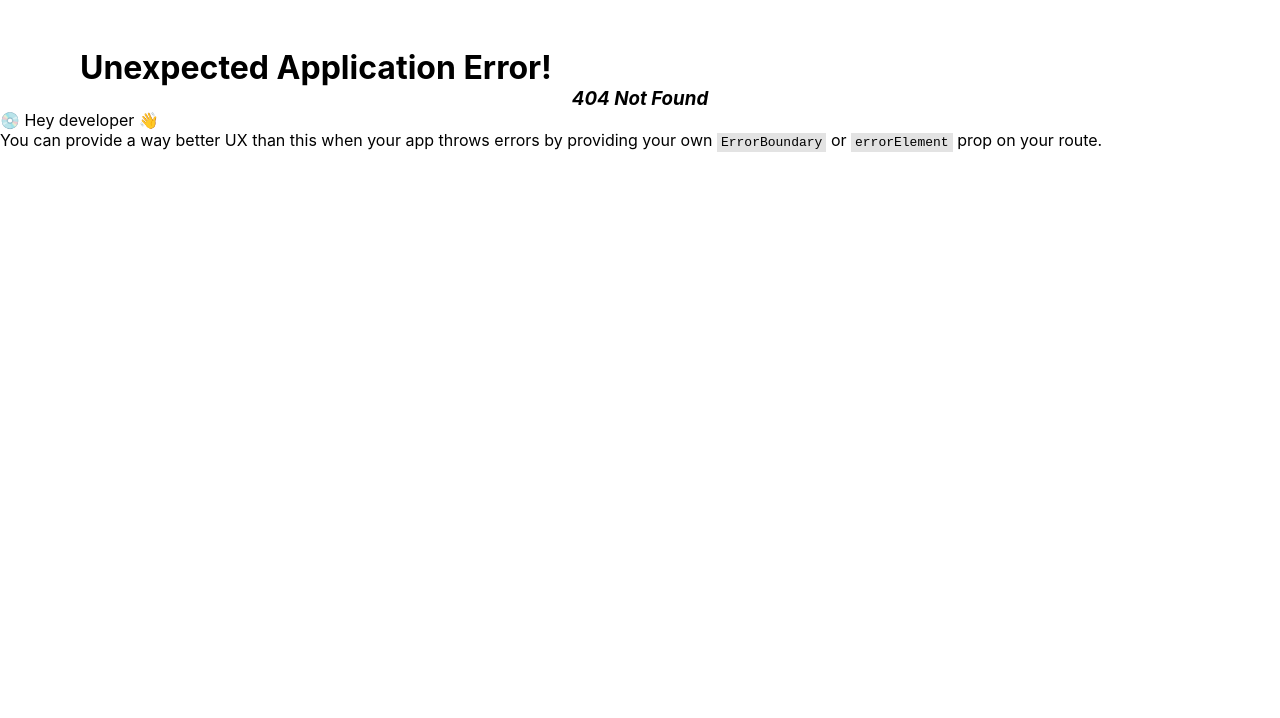
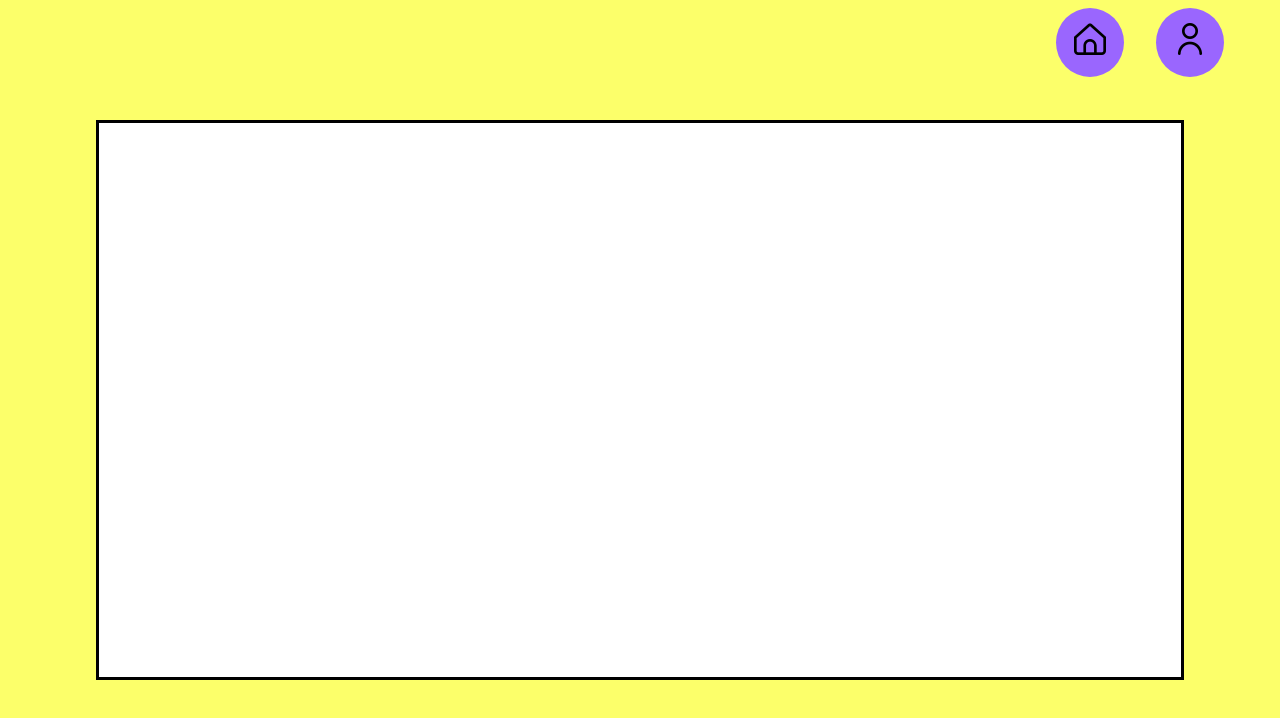
Before and after one commit to TomasCedeno/ColabArt_Frontend, a React (Vite) app: page /room/1 in a window 1280 px wide. Before the commit this address had no page. Shown: the top 718 px of the page. Built offline with nearby package versions, Linux system fonts and the light colour scheme.

Commit message:
Initial Canvas

```diff
--- /dev/null
+++ b/src/components/Canvas/canvas.css
@@ -0,0 +1,6 @@
+#canvas {
+    background-color: #fff;
+    border: solid black;
+    width: 85%;
+    height: 70vh;
+}
--- /dev/null
+++ b/src/components/Canvas/index.jsx
@@ -0,0 +1,38 @@
+import { useRef } from 'react';
+import { useState } from 'react';
+import './canvas.css'
+
+const Canvas = () => {
+    const canvas = useRef();
+    const [x, setX] = useState(0);
+    const [y, setY] = useState(0);
+    const [mouseDown, setMouseDown] = useState(false);
+
+    const onMouseDown = (e) => {
+        canvas.current.getContext("2d").moveTo(x, y);
+        setMouseDown(true);
+    };
+
+    const onMouseUp = (e) => {
+        setMouseDown(false);
+    };
+
+    const onMouseMove = (e) => {
+        setX(e.clientX)
+        setY(e.clientY)
+
+        if (mouseDown) {
+            canvas.current.getContext("2d").lineTo(x, y);
+            canvas.current.getContext("2d").stroke();
+        }
+    };
+
+    return <canvas id="canvas"
+        ref={canvas}
+        onMouseDown={onMouseDown}
+        onMouseUp={onMouseUp}
+        onMouseMove={onMouseMove}>
+        </canvas>
+}
+
+export default Canvas;
--- a/src/main.jsx
+++ b/src/main.jsx
@@ -5,6 +5,7 @@ import {createBrowserRouter, RouterProvider} from 'react-router-dom'
 
 import Home from './routes/Home'
 import Account from './routes/Account'
+import Room from './routes/Room'
 
 
 const router = createBrowserRouter([
@@ -15,6 +16,10 @@ const router = createBrowserRouter([
   {
     path: '/account',
     element: <Account />
+  },
+  {
+    path: '/room/:roomId',
+    element: <Room />
   }
 ])
 
--- a/src/routes/Home/index.jsx
+++ b/src/routes/Home/index.jsx
@@ -1,5 +1,5 @@
-import { useState } from "react";
-import { useEffect } from "react";
+import { useState, useEffect } from "react";
+import { useNavigate } from "react-router-dom";
 import Navbar from "../../components/Navbar";
 import Drawing from "../../components/Drawing";
 import Modal from '../../components/Modal'
@@ -14,6 +14,9 @@ const Home = () => {
     const [drawings, setDrawings] = useState(drawingsList);
     const [showCreateModal, setShowCreateModal] = useState(false);
     const [showJoinModal, setShowJoinModal] = useState(false);
+    const [drawingName, setDrawingName] = useState('');
+    const [drawingLink, setDrawingLink] = useState('');
+    const navigate = useNavigate();
 
     useEffect(()=>{
         document.body.style.overflow = showCreateModal || showJoinModal ? "hidden" : "auto";
@@ -25,6 +28,14 @@ const Home = () => {
 
     const toggleJoinModal = () => {
         setShowJoinModal(!showJoinModal)
+    }
+
+    const createDrawing = () => {
+        navigate(`/room/${drawingName}`)
+    }
+
+    const joinDrawing = () => {
+        navigate(`/room/${drawingLink}`)
     }
 
     //TODO: crear funcion para redireccionar a dibujos cuando se haga click, crear y unirse a dibujo
@@ -56,14 +67,14 @@ const Home = () => {
 
         <Modal tittle={"Crear Nuevo Dibujo"} show={showCreateModal} toggle={toggleCreateModal}>
             <h4>Ingresa el nombre de tu nuevo dibujo</h4>
-            <input type="text" placeholder="Nuevo Dibujo" />
-            <button className="btn">Crear Dibujo</button>
+            <input type="text" placeholder="Nuevo Dibujo" value={drawingName} onChange={(e)=>setDrawingName(e.target.value)}/>
+            <button className="btn" onClick={createDrawing}>Crear Dibujo</button>
         </Modal>
 
         <Modal tittle={"Unirse a Dibujo"} show={showJoinModal} toggle={toggleJoinModal}>
             <h4>Ingresa el enlace del dibujo</h4>
-            <input type="text" placeholder="Enlace Dibujo" />
-            <button className="btn">Unirse a Dibujo</button>
+            <input type="text" placeholder="Enlace Dibujo" value={drawingLink} onChange={(e)=>setDrawingLink(e.target.value)} />
+            <button className="btn" onClick={joinDrawing}>Unirse a Dibujo</button>
         </Modal>
 
     </div>
--- /dev/null
+++ b/src/routes/Room/index.jsx
@@ -0,0 +1,16 @@
+import { useParams } from 'react-router-dom';
+import Navbar from "../../components/Navbar";
+import Canvas from '../../components/Canvas';
+import './room.css'
+
+const Room = () => {
+    const {roomId} = useParams();
+
+    return <div className="room">
+        <Navbar />
+
+        <Canvas></Canvas>
+    </div>
+}
+
+export default Room;
--- /dev/null
+++ b/src/routes/Room/room.css
@@ -0,0 +1,10 @@
+
+.room {
+    width: 100%;
+    height: 100vh;
+    background-color: #fcff6a;
+    display: flex;
+    flex-direction: column;
+    align-items: center;
+    justify-content: center;
+}
```
